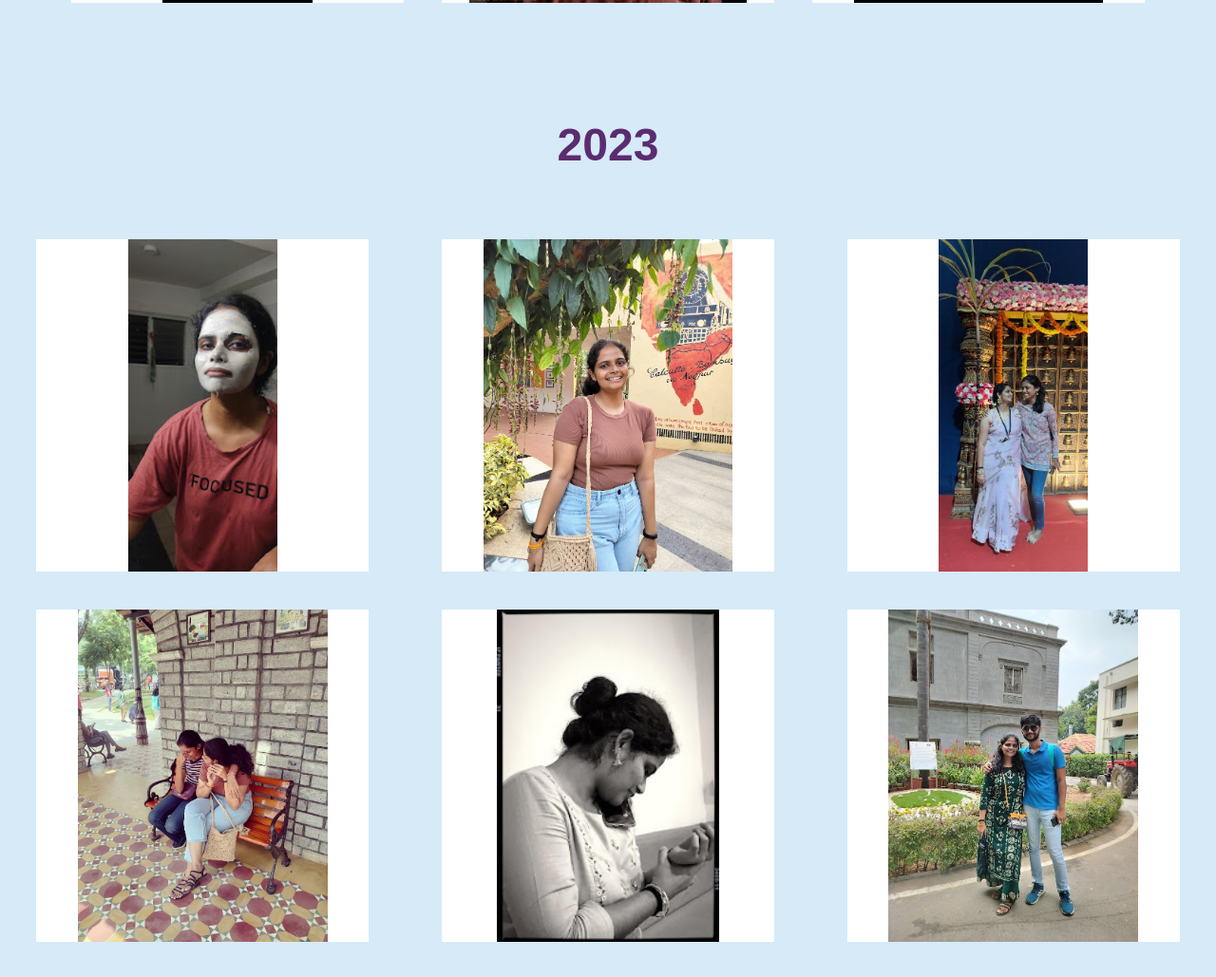
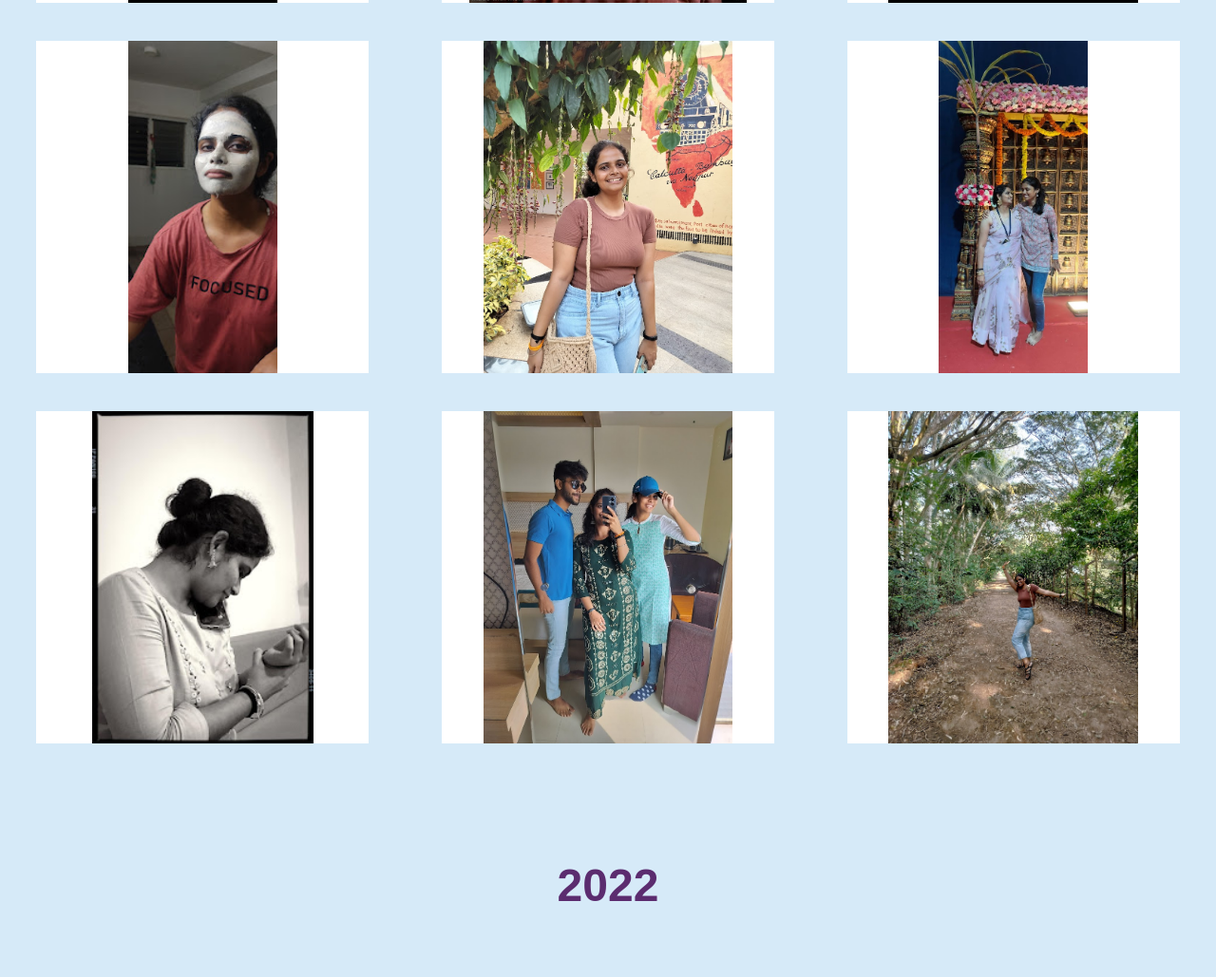
Before and after one commit to vedikagadia/poorvi_bday, a plain HTML site: page memories.html in a window 1280 px wide. Shown: the part 1353-2382 px from the top of the page at 95% size. Drawn offline with Linux system fonts and the light colour scheme.

Commit message:
Update memories.html

```diff
--- a/memories.html
+++ b/memories.html
@@ -35,55 +35,39 @@
             <img src="assets/img/poorvi/20-3-23.jpg" alt="Memory 1">
             <div class="text-box">huii gd writing this, i think this is the first time you looked nice in inci, and not dead with stress and drunk people :chick: thenku for teaching me dance steps and not thenku for being aese ultra beedi jalaile sexy :sighhh: </div>
         </div>
-    </div>
 
-    <h1>2023</h1>
-    <div id="cards">
         <div class="card" onclick="openCard(this)">
             <img src="assets/img/college_mems.jpg" alt="Memory 1">
-            <div class="text-box">Some text about memory 1</div>
+            <div class="text-box">got reminded of the lizard in the gh5 sink with this ngl</div>
         </div>
 
         <div class="card" onclick="openCard(this)">
             <img src="assets/img/mysore_good2.jpg" alt="Memory 1">
-            <div class="text-box">Some text about memory 1 Some text about memory 1 Some text about memory 1 Some text about memory 1 Some text about memory 1Some text about memory 1 Some text about memory 1 </div>
+            <div class="text-box">one good picture, pls make dp, its the perfect blend of candid and not candiddddd </div>
         </div>
 
         <div class="card" onclick="openCard(this)">
             <img src="assets/img/gan_good.jpg" alt="Memory 1">
-            <div class="text-box">Some text about memory 1</div>
-        </div>
-
-        <div class="card" onclick="openCard(this)">
-            <img src="assets/img/mysore_duo.jpg" alt="Memory 1">
-            <div class="text-box">Some text about memory 1</div>
+            <div class="text-box">ah fake candid but, i think what suprised me most about nitk was how much josh ganesh chaturthi was celebrated with
+            like, itnaaaa bada procession (i remember full amul to nandini road was jam packed with students BRUH), and decoration (as evident in image) and all, much sexy
+            </div>
         </div>
         <div class="card" onclick="openCard(this)">
             <img src="assets/img/bw_good.jpg" alt="Memory 1">
-            <div class="text-box">Some text about memory 1 Some text about memory 1 Some text about memory 1 Some text about memory 1 Some text about memory 1Some text about memory 1 Some text about memory 1 </div>
-        </div>
-        <div class="card" onclick="openCard(this)">
-            <img src="assets/img/juju_duo.jpg" alt="Memory 1">
-            <div class="text-box">Some text about memory 1</div>
-        </div>
-        <div class="card" onclick="openCard(this)">
-            <img src="assets/img/mysore_good.jpg" alt="Memory 1">
-            <div class="text-box">Some text about memory 1</div>
+            <div class="text-box"> tum jo itna muskura rahe ho, kya gham hai jisko chhupa rahe ho (song plays in background)</div>
         </div>
 
         <div class="card" onclick="openCard(this)">
             <img src="assets/img/mysore_trio.jpg" alt="Memory 1">
-            <div class="text-box">Some text about memory 1</div>
+            <div class="text-box">gd with cap, jaju with the sunglasses, and ofc you with the dasa one leg aage pose XDD</div>
         </div>
 
         <div class="card" onclick="openCard(this)">
             <img src="assets/img/ooty_goof.jpg" alt="Memory 1">
-            <div class="text-box">Some text about memory 1</div>
+            <div class="text-box">THIS BEST GOOFY PICTURE (better than the you'll walk in front thoda then look back and smile waale videos XD)</div>
         </div>
-</div>
 
-
-
+    </div>
 
 
     <h1>2022</h1>
```
